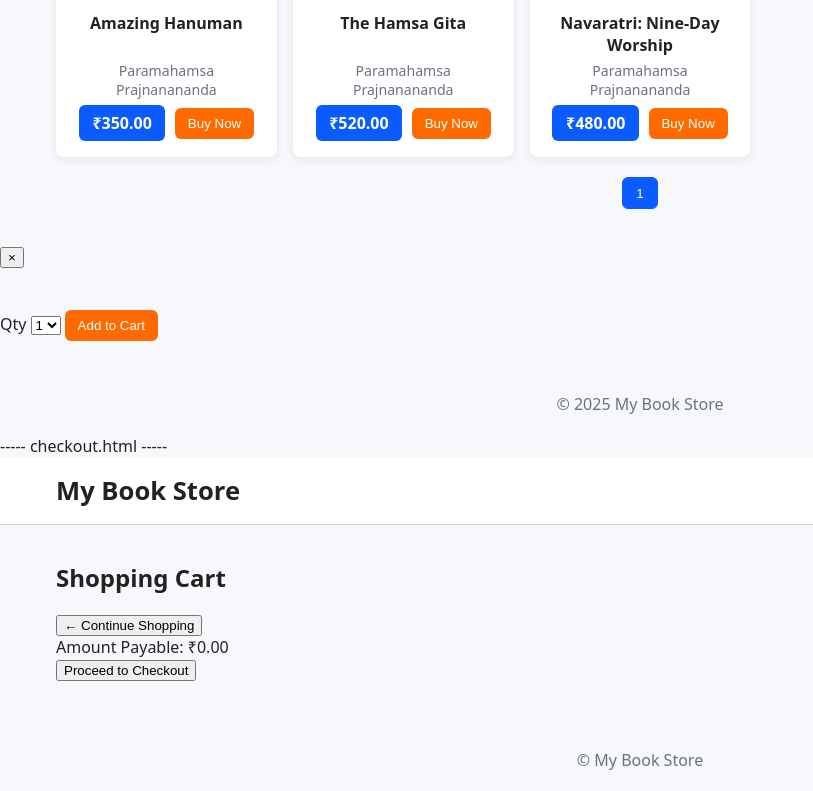
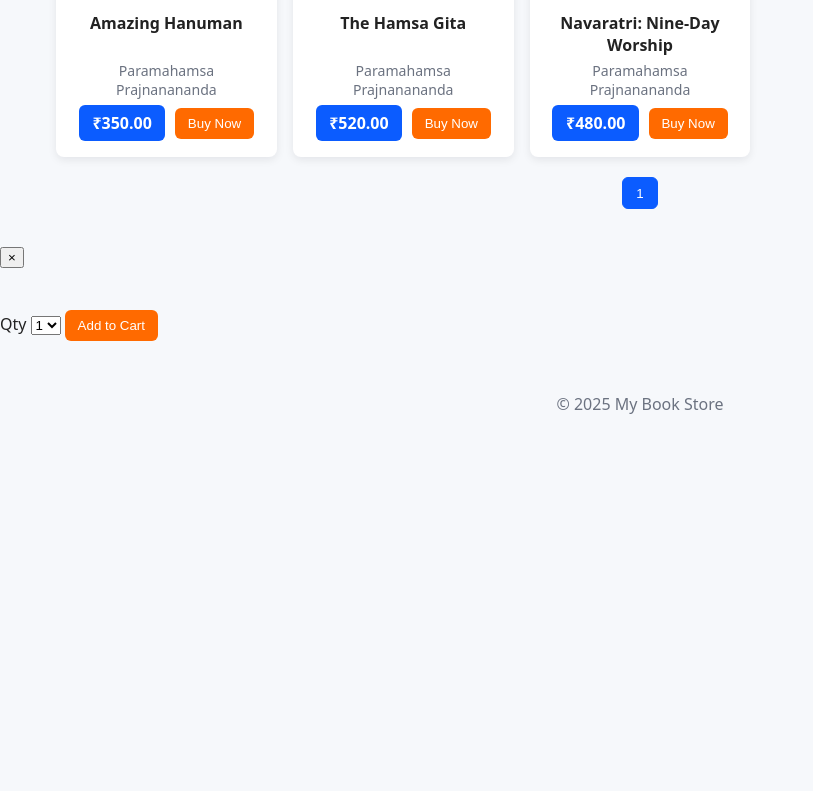
Before and after one commit to pmbooks/catalogue, a plain HTML site: page index.html in a window 1280 px wide. Shown: the part 462-1253 px from the top of the page, without its empty margins (0-813 px from the left). After the commit the page ends 897 px from the top, so only its background shows below. Drawn offline with Linux system fonts and the light colour scheme.

Commit message:
Update index.html

```diff
--- a/index.html
+++ b/index.html
@@ -50,28 +50,3 @@
   <script src="assets/app.js"></script>
 </body>
 </html>
-
------ checkout.html -----
-<!doctype html>
-<html lang="en">
-<head>
-  <meta charset="utf-8">
-  <meta name="viewport" content="width=device-width,initial-scale=1">
-  <title>Checkout - My Book Store</title>
-  <link rel="stylesheet" href="assets/style.css">
-</head>
-<body>
-  <header class="header"><div class="container"><h1 class="logo">My Book Store</h1></div></header>
-  <main class="container">
-    <h2>Shopping Cart</h2>
-    <div id="cart-area"></div>
-    <div class="checkout-actions">
-      <button id="continue" class="btn ghost">← Continue Shopping</button>
-      <div class="total-area">Amount Payable: <span id="grand-total">₹0.00</span></div>
-      <button id="proceed" class="btn primary">Proceed to Checkout</button>
-    </div>
-  </main>
-  <footer class="footer">© <span id="year-checkout"></span> My Book Store</footer>
-  <script src="assets/checkout.js"></script>
-</body>
-</html>
```
